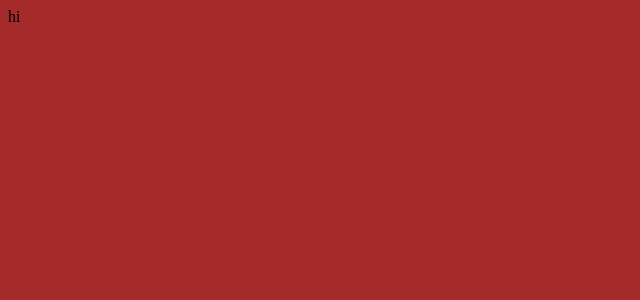
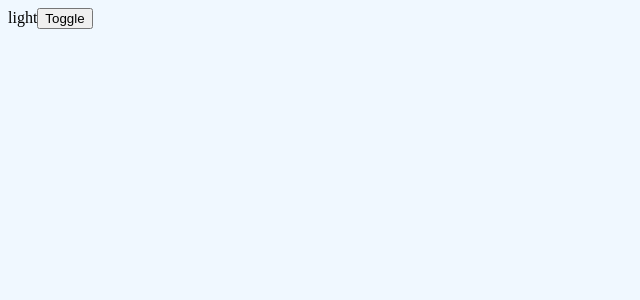
Before and after one commit to chanakaHetti/signal-example-angular17, an Angular app: page / in a window 1280 px wide. Shown: the top 300 px of the page, without its empty margins (0-640 px from the left). Built offline with nearby package versions, Linux system fonts and the light colour scheme.

Commit message:
Signal usage with dom element change

```diff
--- a/src/app/app.component.html
+++ b/src/app/app.component.html
@@ -1 +1,4 @@
-<router-outlet /> hi
+<router-outlet />
+
+<label for="">{{ label }}</label>
+<button (click)="toggleDarkMode()">Toggle</button>
--- a/src/app/app.component.ts
+++ b/src/app/app.component.ts
@@ -1,4 +1,4 @@
-import { Component, signal } from '@angular/core';
+import { Component, signal, effect, computed } from '@angular/core';
 import { RouterOutlet } from '@angular/router';
 
 @Component({
@@ -11,14 +11,34 @@ import { RouterOutlet } from '@angular/router';
 export class AppComponent {
   title = 'signal-example-angular17';
 
+  // Signal
   theme = signal('light');
+  label = this.theme();
+
+  // Calculated signal
+  price = 19;
+  quantity = signal(10);
+  totalPrice = computed(() => this.price * this.quantity());
+
+  constructor() {
+    console.log('constructor run');
+    effect(() => {
+      console.log('effect run');
+      this.label = this.theme();
+      document.body.className = this.theme();
+    });
+  }
 
   ngOnInit() {
+    console.log('ngOnInit run');
     // this.theme.set('dark');
     // this.theme.set(this.theme === 'light' ? 'dark' : 'light);
+    // document.body.className = this.theme();
+  }
+
+  toggleDarkMode() {
     this.theme.update((currentValue) =>
       currentValue === 'light' ? 'dark' : 'light'
     );
-    document.body.className = this.theme();
   }
 }
```
